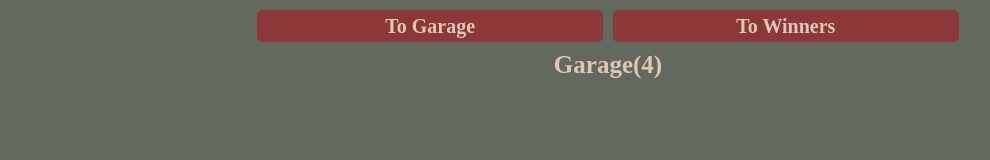
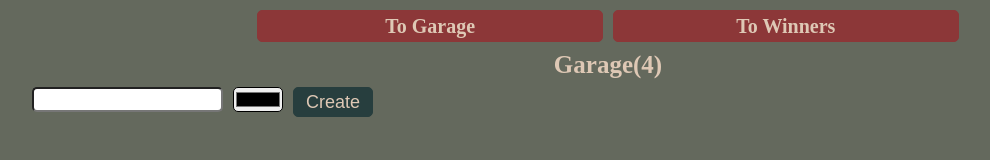
Before and after one commit to MertsAnastasiya/async-race, a website built with webpack: page src/index.html in a window 1280 px wide. Shown: the whole page, without its empty margins (32-1022 px from the left). Built offline with nearby package versions, Linux system fonts and the light colour scheme; files whose address does not match are found by name.

Commit message:
feat: create a car

```diff
--- a/src/components/app/app.ts
+++ b/src/components/app/app.ts
@@ -17,6 +17,7 @@ export class App {
     public showGaragePage(): void {
         mainContent.innerHTML = '';
         mainContent.appendChild(this.generateHeader(4));
+        mainContent.appendChild(this.formCreateCar('create'));
         const carsList = new CarsList();
         carsList.drawList(this.loader, mainContent);
     }
@@ -56,4 +57,51 @@ export class App {
     private showWinersPage() {
         mainContent.innerHTML = 'Winners';
     }
+
+    private formCreateCar(type: string): Element {
+        const inputName = document.createElement('input');
+        inputName.type = 'text';
+        inputName.classList.add('input');
+        inputName.classList.add('input_name');
+        inputName.classList.add(`input_name_${type}`);
+
+        const inputColor = document.createElement('input');
+        inputColor.type = 'color';
+        inputColor.classList.add('input');
+        inputColor.classList.add('input_color');
+        inputColor.classList.add(`input_color_${type}`);
+
+        const button = document.createElement('button');
+        button.classList.add('button');
+        button.classList.add(`button_${type}`);
+        button.textContent = type;
+        button.addEventListener('click', (event) => this.onButtonCreateUpdateClick(event));
+
+        const fieldsCreate = document.createElement('div');
+        fieldsCreate.classList.add(`wrapper__${type}`);
+        fieldsCreate.appendChild(inputName);
+        fieldsCreate.appendChild(inputColor);
+        fieldsCreate.appendChild(button);
+        return fieldsCreate;
+    }
+
+    private onButtonCreateUpdateClick(event: Event): void {
+        const target = event.target as Element;
+        if (target.classList.value.includes('button_create')) {
+            this.onCreateButtonClick();
+            return;
+        }
+    }
+
+    private onCreateButtonClick() {
+        const inputName = document.querySelector('.input_name_create')! as HTMLInputElement;
+        const inputColor = document.querySelector('.input_color_create')! as HTMLInputElement;
+        const newCar = {
+            name: inputName.value,
+            color: inputColor.value,
+        };
+        inputName.value = '';
+        this.loader.createCar(newCar);
+    }
+
 }
--- a/src/components/controller/loader.ts
+++ b/src/components/controller/loader.ts
@@ -5,12 +5,8 @@ export class Loader {
         this.baseLink = baseLink;
     }
 
-    public request(url: string): Promise<Response> {
-        return fetch(url)
-    }
-
     public async getData<T>(options: string): Promise<T> {
-        return this.request(`${this.baseLink}${options}`)
+        return fetch(`${this.baseLink}${options}`)
             .then((response: Response) => {
                 if(!response.ok) {
                     throw new Error(response.statusText);
@@ -19,4 +15,14 @@ export class Loader {
             });
     }
 
+    public async createCar(car: {name: string, color: string}) {
+        await fetch(`${this.baseLink}/garage`, {
+            method: 'POST',
+            headers: {
+                'Content-Type': 'application/json'
+            },
+            body: JSON.stringify(car),
+        });
+    }
+
 }
--- /dev/null
+++ b/src/sass/base/_inputs.scss
@@ -0,0 +1,9 @@
+.input {
+    height: 2.5rem;
+    padding: 0.5rem;
+    border-radius: $radius;
+
+    &_color {
+        padding: 0;
+    }
+}
--- /dev/null
+++ b/src/sass/components/_forms.scss
@@ -0,0 +1,5 @@
+.wrapper__create, .wrapper__update {
+    display: flex;
+    gap: 1rem;
+    padding: 1rem 0;
+}
--- a/src/sass/styles.scss
+++ b/src/sass/styles.scss
@@ -6,6 +6,8 @@
 @import "./base/base";
 @import "./base/buttons";
 @import "./base/container";
+@import "./base/inputs";
 
 //Components
 @import "./components/car";
+@import "./components/forms";
```
